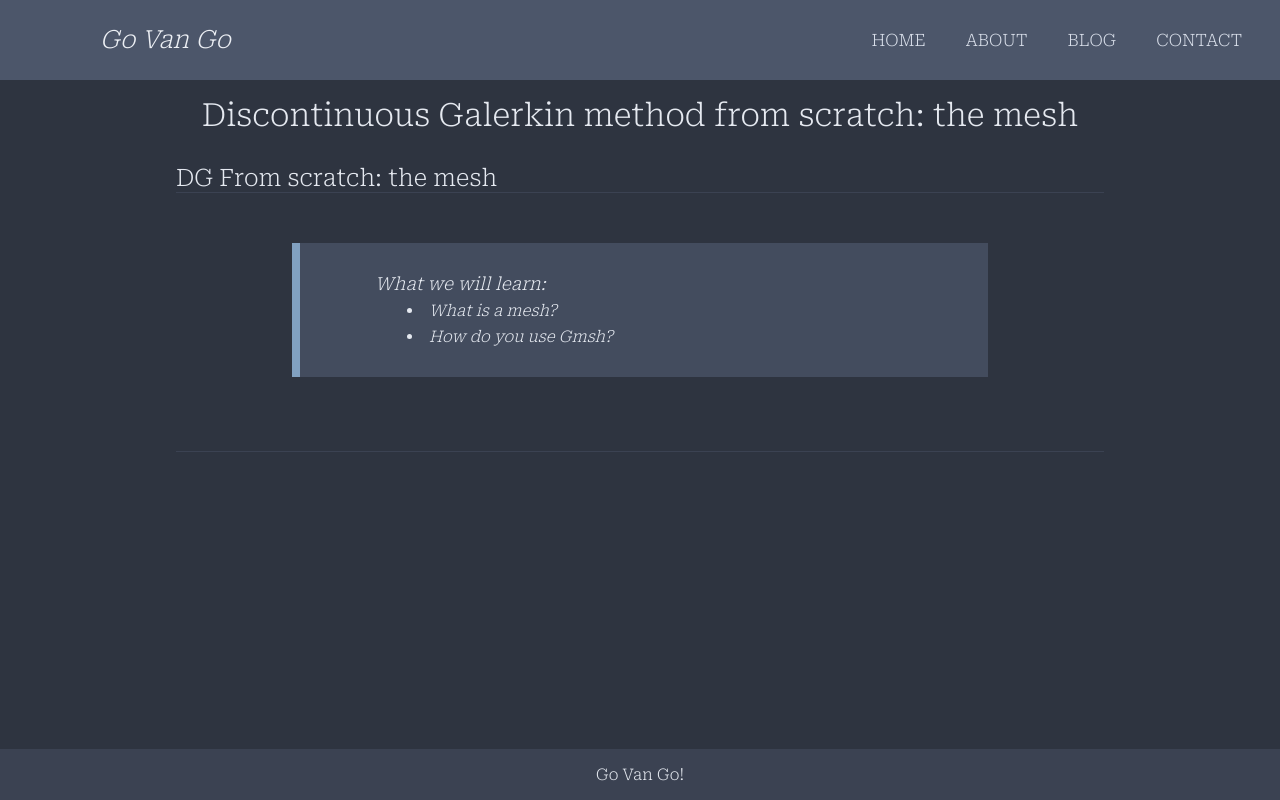
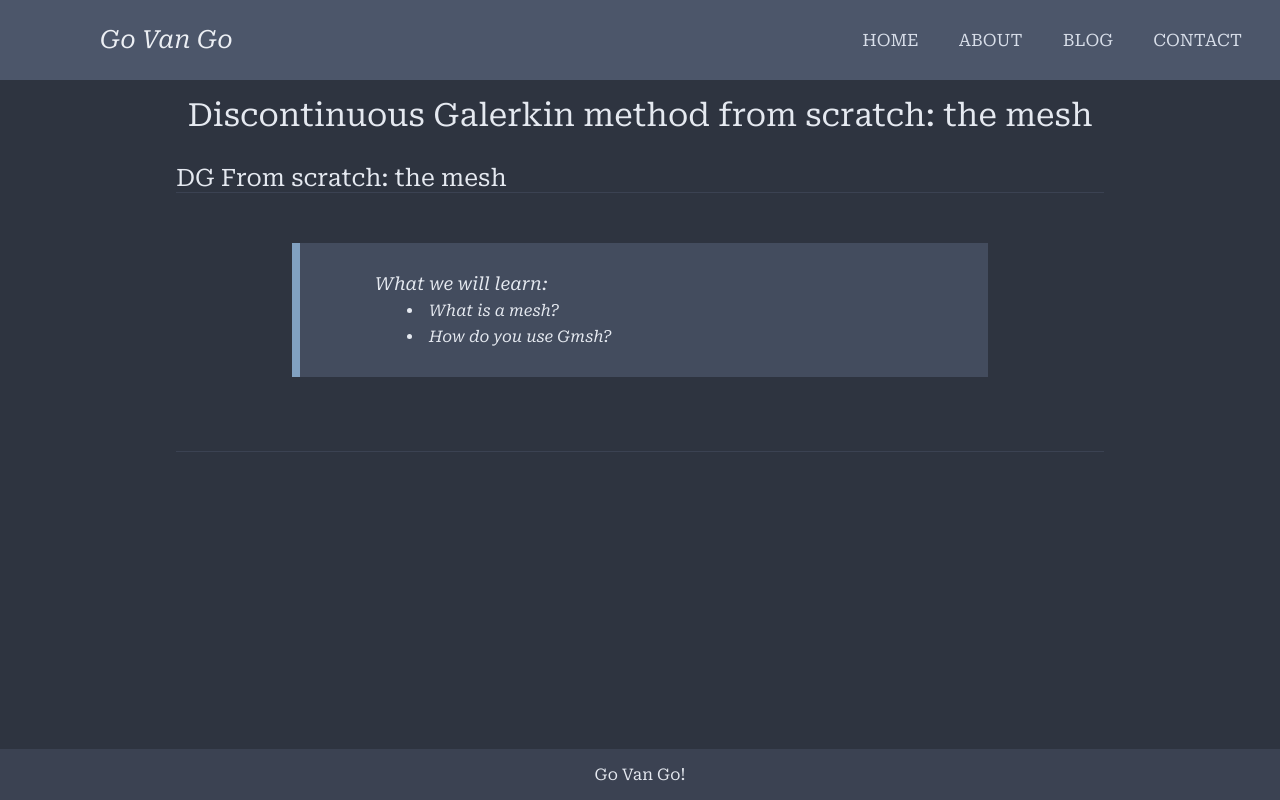
Before and after one commit to go-van-go/govango, a website built with Vite: page blogs/dg-from-scratch-the-mesh.html in a window 1280 px wide. Built offline with nearby package versions, Linux system fonts and the light colour scheme.

Commit message:
small changes

```diff
--- a/blogs/dg-from-scratch-the-mesh.html
+++ b/blogs/dg-from-scratch-the-mesh.html
@@ -1,7 +1,7 @@
 <!DOCTYPE html>
 <html lang="en">
 <head>
-<!-- 2025-01-28 Tue 11:54 -->
+<!-- 2025-01-28 Tue 12:01 -->
 <meta charset="utf-8" />
 <meta name="viewport" content="width=device-width, initial-scale=1" />
 <title>Discontinuous Galerkin method from scratch: the mesh</title>
@@ -191,8 +191,7 @@
   .org-svg { }
 </style>
 <link rel="stylesheet" href="https://cdnjs.cloudflare.com/ajax/libs/font-awesome/5.15.3/css/all.min.css"/>
-<link href="https://fonts.googleapis.com/css2?family=roboto:wght@400;500;700&display=swap" rel="stylesheet">
-<link href="https://fonts.googleapis.com/css2?family=roboto+serif:wght@200&display=swap" rel="stylesheet">
+<link href="https://fonts.googleapis.com/css2?family=Roboto+Serif:ital,opsz,wght@0,8..144,100..900;1,8..144,100..900&display=swap" rel="stylesheet">
 <link rel="stylesheet" type="text/css" href="../assets/css/styles.css" />
 <script type="module" src="../assets/js/navbar.js"></script>
 </head>
```
Also changed, not shown: about.html (+1 -1 lines), blog.html (+1 -1 lines), blogs/what-is-a-computational-mesh.html (+2 -3 lines), contact.html (+1 -1 lines), index.html (+1 -1 lines), 1 other file.
